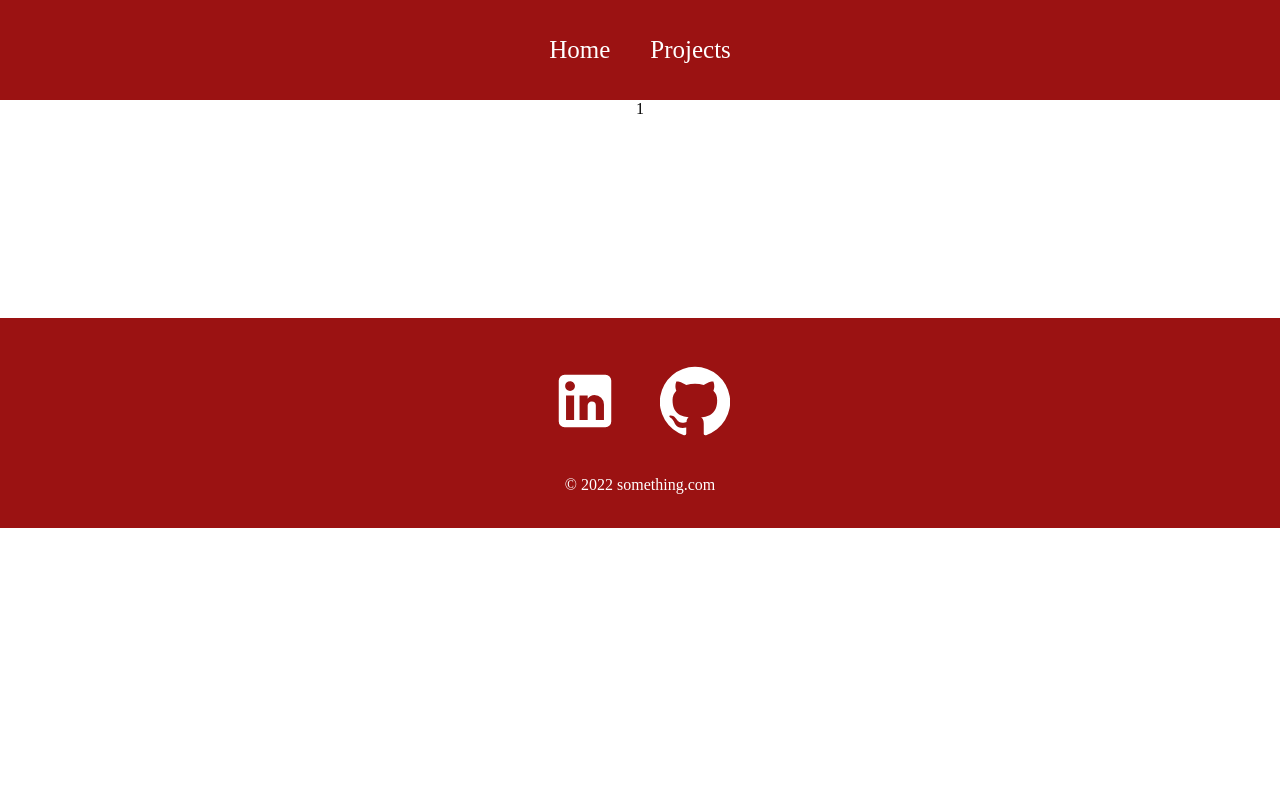
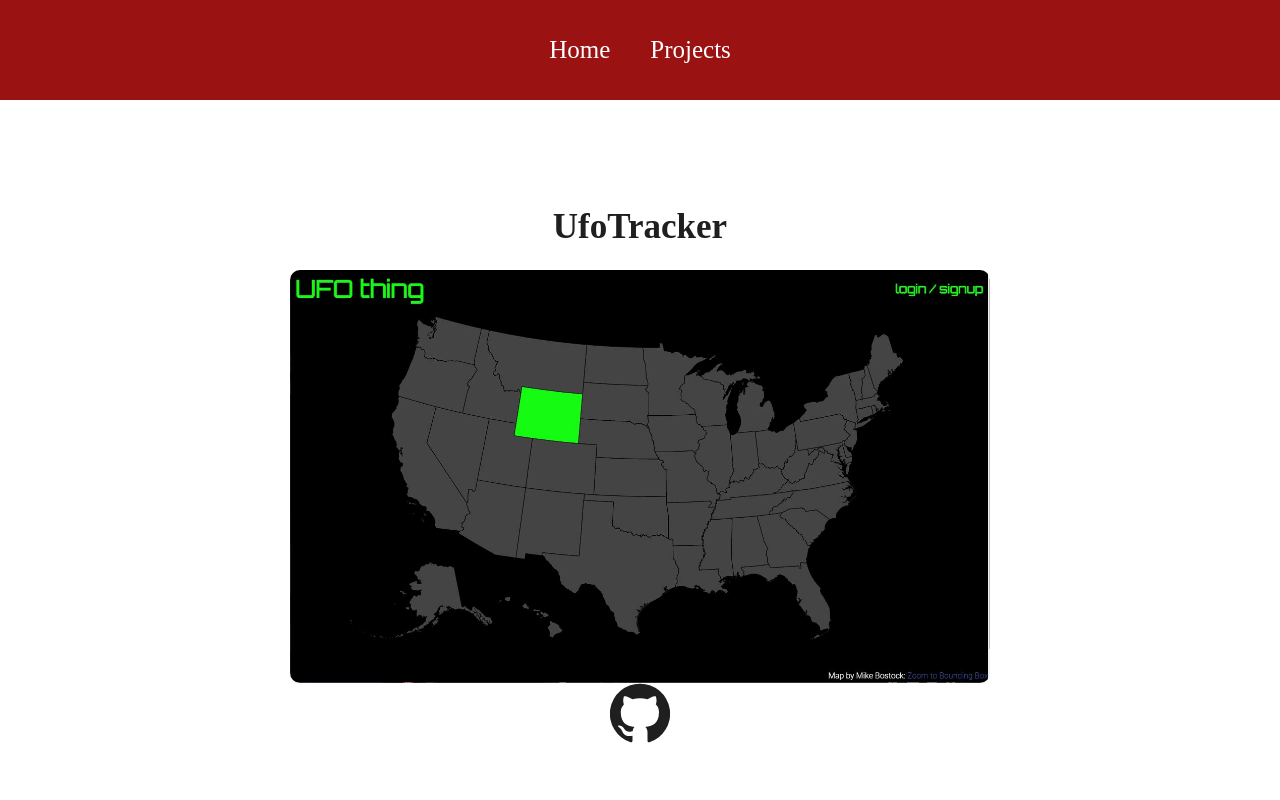
Before and after one commit to mach2258/React-portfolio, a React (Create React App) app: page /project/1 in a window 1280 px wide. Shown: the top 800 px of the page. Built offline with nearby package versions, Linux system fonts and the light colour scheme.

Commit message:
fixed project 1 image and finished project cards

```diff
--- a/src/components/Projectcard.js
+++ b/src/components/Projectcard.js
@@ -1,8 +1,10 @@
 import React from 'react'
+import { useNavigate} from 'react-router-dom'
 
-function Projectcard({ image, name}) {
+function Projectcard({ image, name, id}) {
+    const navigate = useNavigate();
     return (
-        <div className='projectItem'>
+        <div className='projectItem' onClick={() => {navigate("/project/" + id)}}>
             <div style={{backgroundImage: `url(${image})`}} className='bgImage'/>
             <h1> {name} </h1>
         </div>
--- a/src/helpers/ProjectList.js
+++ b/src/helpers/ProjectList.js
@@ -1,4 +1,4 @@
-import ProjectOne from "../assets/mach2258.github.io_Weather-music_no playlists.png"
+import ProjectOne from "../assets/skynotes.JPG"
 import ProjectTwo from "../assets/UfoTracker.JPG"
 import ProjectThree from "../assets/Codle.JPG"
 import ProjectFour from "../assets/dj_sona_wallpaper__ethereal__kinetic__concussive__by_rjgtav_d946zy2-pre.png"
--- a/src/pages/ProjectDisplay.js
+++ b/src/pages/ProjectDisplay.js
@@ -1,10 +1,18 @@
 import React from 'react'
 import { useParams } from 'react-router-dom'
+import {ProjectList} from "../helpers/ProjectList"
+import  GitHubIcon  from '@material-ui/icons/GitHub';
+import "../styles/ProjectDisplay.css"
 
 function ProjectDisplay() {
     const {id} = useParams();
-    return <div>{id}</div>
+    const project = ProjectList[id];
+    return <div className='project'>
+        <h1> {project.name}</h1>
+        <img src={project.Image} />
+        <GitHubIcon />
+    </div>
 
 }
 
-export default ProjectDisplay
+export default ProjectDisplay;
--- a/src/pages/Projects.js
+++ b/src/pages/Projects.js
@@ -1,9 +1,9 @@
 import React from 'react';
 import Projectcard from '../components/Projectcard';
-import ProjectOne from "../assets/mach2258.github.io_Weather-music_no playlists.png"
-import ProjectTwo from "../assets/UfoTracker.JPG"
-import ProjectThree from "../assets/Codle.JPG"
-import ProjectFour from "../assets/dj_sona_wallpaper__ethereal__kinetic__concussive__by_rjgtav_d946zy2-pre.png"
+// import ProjectOne from "../assets/mach2258.github.io_Weather-music_no playlists.png"
+// import ProjectTwo from "../assets/UfoTracker.JPG"
+// import ProjectThree from "../assets/Codle.JPG"
+// import ProjectFour from "../assets/dj_sona_wallpaper__ethereal__kinetic__concussive__by_rjgtav_d946zy2-pre.png"
 import { ProjectList } from '../helpers/ProjectList';
 
 import "../styles/Project.css"
@@ -12,8 +12,8 @@ function Projects() {
     return <div className='projects'>
         <h1> My Projects</h1>
         <div className='projectList'>
-            {ProjectList.map((project) => {
-                return <Projectcard name={project.name} image={project.Image} />;
+            {ProjectList.map((project, idx) => {
+                return <Projectcard id={idx} name={project.name} image={project.Image} />;
             })}
         </div>
     </div>
--- /dev/null
+++ b/src/styles/ProjectDisplay.css
@@ -0,0 +1,29 @@
+.project {
+    width: 100%;
+    height: calc(100vh - 100px);
+    display: flex;
+    justify-content: center;
+    align-items: center;
+    flex-direction: column;
+}
+
+.project h1 {
+    margin-top: 50px;
+    color: #1f1f1f;
+    font-size: 35px;
+}
+
+.project img {
+    width: 700px;
+    border-radius: 10px;
+}
+
+.project p {
+    font-size: 40px;
+    color: #1f1f1f;
+}
+
+.project svg {
+    font-size: 60px;
+    color: #1f1f1f;
+}
```
Also changed, not shown: src/assets/skynotes.JPG (added), 1 other file (tests, documents, lock files or other folders).
